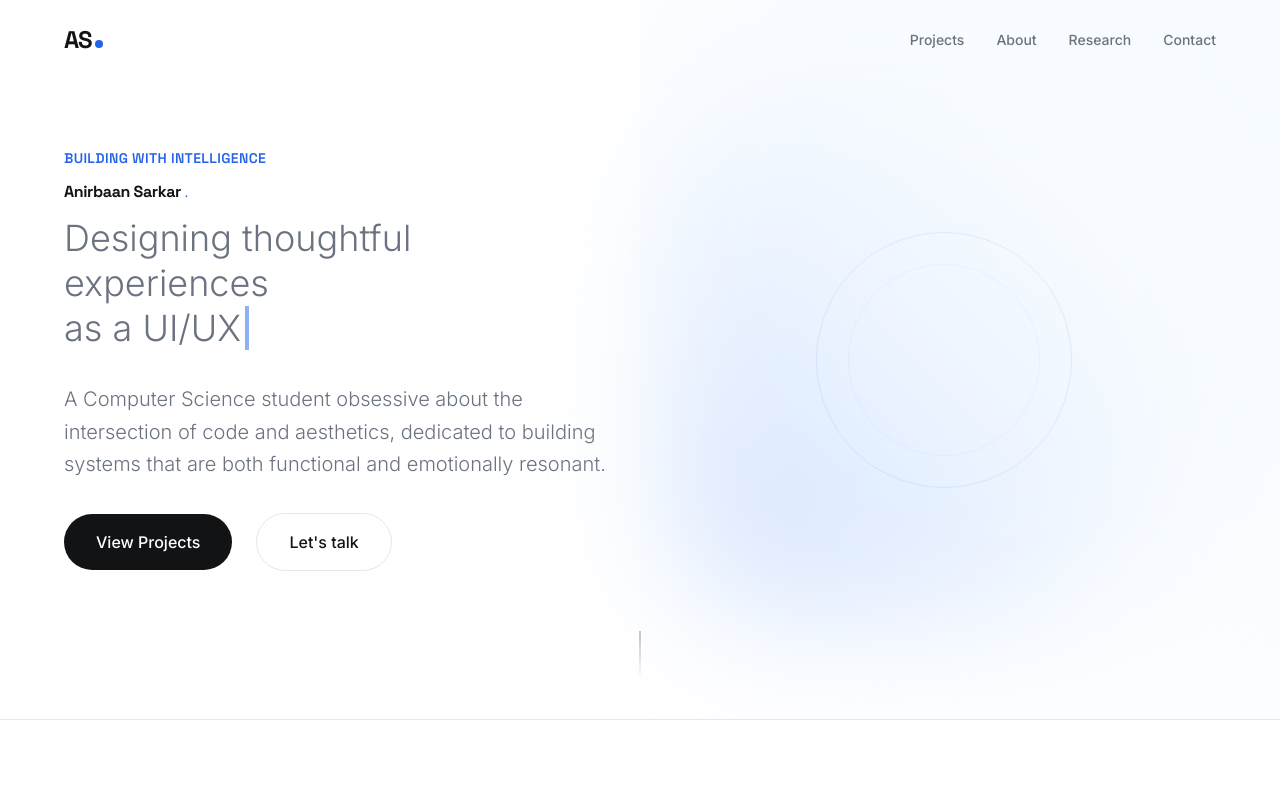
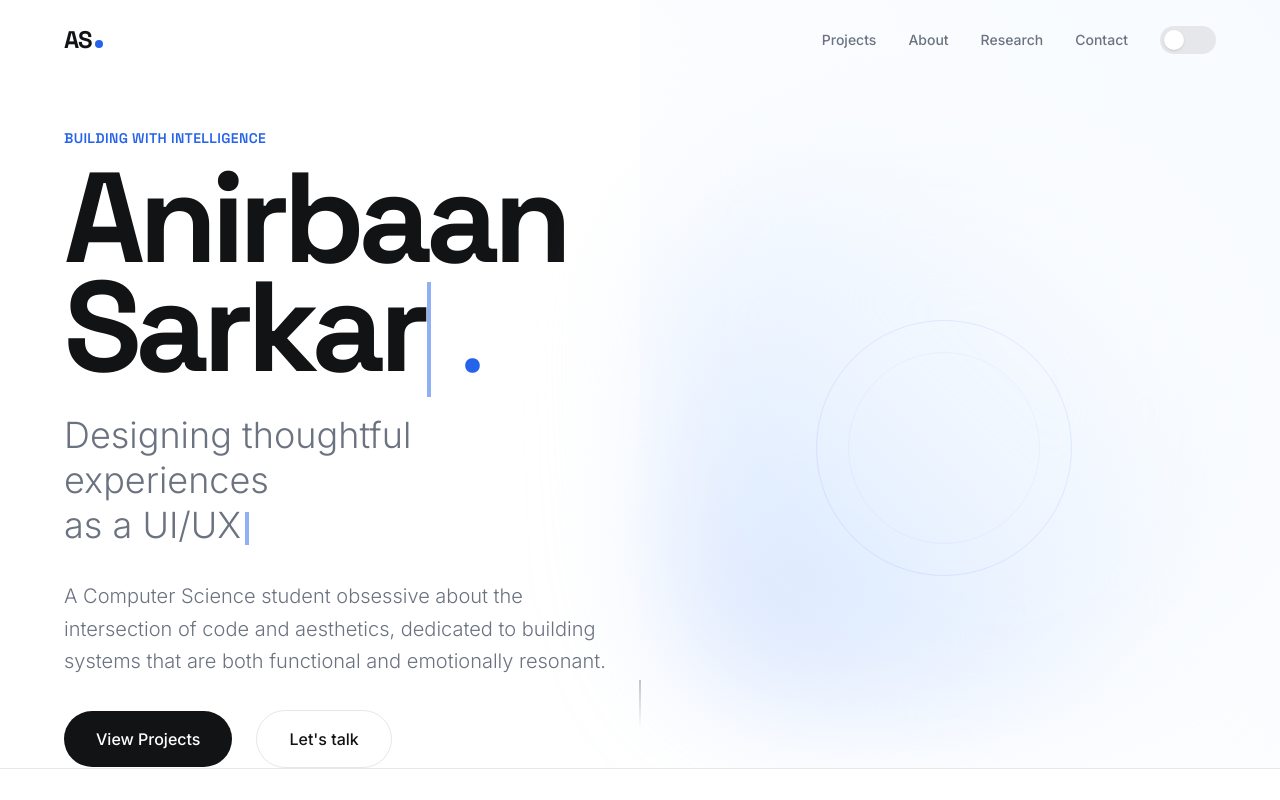
Before and after one commit to anonically22/portfolio1, a React (Vite) app: page / in a window 1280 px wide. Shown: the top 800 px of the page. Built offline with nearby package versions, Linux system fonts and the light colour scheme.

Commit message:
minor tweaks v3

```diff
--- a/src/components/Hero.jsx
+++ b/src/components/Hero.jsx
@@ -14,7 +14,7 @@ const Hero = () => {
       {/* Soft Background Accent */}
       <div className="absolute top-0 right-0 w-1/2 h-full bg-gradient-to-bl from-accent-light/50 to-transparent pointer-events-none" />
 
-      <div className="container relative z-10 grid lg:grid-cols-2 gap-16 items-center">
+      <div className="container relative z-10 grid lg:grid-cols-2 gap-16 items-center pt-24 md:pt-32">
         {/* Left: Content */}
         <motion.div
           initial={{ opacity: 0, x: -30 }}
@@ -31,10 +31,10 @@ const Hero = () => {
             >
               Building with intelligence
             </motion.p>
-            <h1 className="text-display-xl font-bold leading-none">
-              Anirbaan Sarkar <span className="text-accent-blue font-light">.</span>
+            <h1 className="text-[clamp(3rem,10vw,8.5rem)] font-bold leading-[0.85] tracking-tighter">
+              <TypingEffect words={["Anirbaan Sarkar"]} speed={100} loop={true} /> <span className="text-accent-blue font-light">.</span>
             </h1>
-            <div className="text-3xl md:text-4xl text-muted font-light leading-tight">
+            <div className="text-2xl md:text-4xl text-muted font-light leading-tight">
               Designing thoughtful experiences <br className="hidden md:block" />
               as <TypingEffect words={interests} />
             </div>
--- a/src/components/Navbar.jsx
+++ b/src/components/Navbar.jsx
@@ -1,5 +1,6 @@
 import { motion } from 'framer-motion';
 import { useState, useEffect } from 'react';
+import ThemeToggle from './ThemeToggle';
 
 const Navbar = () => {
   const [scrolled, setScrolled] = useState(false);
@@ -25,7 +26,7 @@ const Navbar = () => {
       animate={{ y: 0 }}
       transition={{ duration: 0.8, ease: [0.16, 1, 0.3, 1] }}
       className={`fixed top-0 left-0 right-0 z-50 transition-all duration-300 ${
-        scrolled ? 'bg-white/80 backdrop-blur-md border-b border-border py-4' : 'bg-transparent py-6'
+        scrolled ? 'bg-background/80 dark:bg-background/80 backdrop-blur-md border-b border-border py-4' : 'bg-transparent py-6'
       }`}
     >
       <div className="container flex justify-between items-center">
@@ -33,6 +34,7 @@ const Navbar = () => {
           AS<span className="w-2 h-2 rounded-full bg-accent-blue mt-2" />
         </a>
 
+        <div className="flex items-center gap-4 md:gap-8">
           <div className="hidden md:flex items-center gap-8">
             {navLinks.map((link) => (
               <a
@@ -45,11 +47,14 @@ const Navbar = () => {
             ))}
           </div>
 
-        <button className="md:hidden text-foreground">
+          <ThemeToggle />
+
+          <button className="md:hidden text-foreground p-1">
             <svg xmlns="http://www.w3.org/2000/svg" className="h-6 w-6" fill="none" viewBox="0 0 24 24" stroke="currentColor">
               <path strokeLinecap="round" strokeLinejoin="round" strokeWidth={2} d="M4 6h16M4 12h16m-7 6h7" />
             </svg>
           </button>
+        </div>
       </div>
     </motion.nav>
   );
--- a/src/components/Projects.jsx
+++ b/src/components/Projects.jsx
@@ -28,7 +28,7 @@ const Projects = () => {
               transition={{ duration: 0.8, delay: index * 0.1 }}
               className="group cursor-pointer"
             >
-              <div className="relative aspect-[16/10] bg-white rounded-2xl overflow-hidden shadow-sm border border-border group-hover:shadow-xl group-hover:-translate-y-2 transition-all duration-500">
+              <div className="relative aspect-[16/10] bg-white dark:bg-accent-light rounded-2xl overflow-hidden shadow-sm border border-border group-hover:shadow-xl group-hover:-translate-y-2 transition-all duration-500">
                 <div className="absolute inset-0 bg-gradient-to-br from-accent-blue/5 to-transparent opacity-0 group-hover:opacity-100 transition-opacity" />
                 <div className="absolute inset-0 flex items-center justify-center p-8">
                    {/* Placeholder for project image */}
--- a/src/components/Skills.jsx
+++ b/src/components/Skills.jsx
@@ -38,7 +38,7 @@ const Skills = () => {
                   <motion.div
                     key={skill}
                     whileHover={{ y: -5, borderColor: '#2563EB' }}
-                    className="p-5 bg-white border border-border rounded-2xl shadow-sm text-center flex flex-col items-center justify-center gap-3 transition-all group"
+                    className="p-5 bg-white dark:bg-accent-light border border-border rounded-2xl shadow-sm text-center flex flex-col items-center justify-center gap-3 transition-all group"
                   >
                     <div className="w-10 h-10 rounded-lg bg-accent-light flex items-center justify-center group-hover:bg-accent-blue/10 transition-colors">
                       <span className="text-foreground font-bold text-xs">{skill.substring(0, 2).toUpperCase()}</span>
--- /dev/null
+++ b/src/components/ThemeToggle.jsx
@@ -0,0 +1,45 @@
+import { useState, useEffect } from 'react';
+import { motion } from 'framer-motion';
+
+const ThemeToggle = () => {
+  const [isDark, setIsDark] = useState(false);
+
+  useEffect(() => {
+    // Check local storage or system preference
+    const savedTheme = localStorage.getItem('theme');
+    const prefersDark = window.matchMedia('(prefers-color-scheme: dark)').matches;
+
+    if (savedTheme === 'dark' || (!savedTheme && prefersDark)) {
+      setIsDark(true);
+      document.documentElement.classList.add('dark');
+    }
+  }, []);
+
+  const toggleTheme = () => {
+    if (isDark) {
+      document.documentElement.classList.remove('dark');
+      localStorage.setItem('theme', 'light');
+      setIsDark(false);
+    } else {
+      document.documentElement.classList.add('dark');
+      localStorage.setItem('theme', 'dark');
+      setIsDark(true);
+    }
+  };
+
+  return (
+    <button
+      onClick={toggleTheme}
+      className="relative w-14 h-7 bg-border dark:bg-accent-light rounded-full p-1 transition-colors duration-300 focus:outline-none group"
+      aria-label="Toggle theme"
+    >
+      <motion.div
+        animate={{ x: isDark ? 28 : 0 }}
+        transition={{ type: "spring", stiffness: 500, damping: 30 }}
+        className="w-5 h-5 bg-white dark:bg-foreground rounded-full shadow-sm flex items-center justify-center overflow-hidden"
+      />
+    </button>
+  );
+};
+
+export default ThemeToggle;
--- a/src/components/TypingEffect.jsx
+++ b/src/components/TypingEffect.jsx
@@ -1,6 +1,6 @@
 import { useState, useEffect } from 'react';
 
-const TypingEffect = ({ words, speed = 100, delay = 2000 }) => {
+const TypingEffect = ({ words, speed = 100, delay = 2000, loop = true }) => {
   const [currentWordIndex, setCurrentWordIndex] = useState(0);
   const [currentText, setCurrentText] = useState('');
   const [isDeleting, setIsDeleting] = useState(false);
@@ -10,6 +10,7 @@ const TypingEffect = ({ words, speed = 100, delay = 2000 }) => {
     const currentFullWord = words[currentWordIndex];
 
     if (isDeleting) {
+      if (!loop && currentWordIndex === words.length - 1) return;
       timer = setTimeout(() => {
         setCurrentText(currentFullWord.substring(0, currentText.length - 1));
         if (currentText === '') {
@@ -21,18 +22,19 @@ const TypingEffect = ({ words, speed = 100, delay = 2000 }) => {
       timer = setTimeout(() => {
         setCurrentText(currentFullWord.substring(0, currentText.length + 1));
         if (currentText === currentFullWord) {
+          if (!loop && currentWordIndex === words.length - 1) return;
           timer = setTimeout(() => setIsDeleting(true), delay);
         }
       }, speed);
     }
 
     return () => clearTimeout(timer);
-  }, [currentText, isDeleting, currentWordIndex, words, speed, delay]);
+  }, [currentText, isDeleting, currentWordIndex, words, speed, delay, loop]);
 
   return (
-    <span className="relative">
+    <span className="relative whitespace-pre-wrap">
       {currentText}
-      <span className="ml-1 border-r-4 border-accent-blue animate-pulse" />
+      <span className="inline-block w-[4px] h-[0.9em] bg-accent-blue ml-1 align-middle animate-pulse" />
     </span>
   );
 };
--- a/src/index.css
+++ b/src/index.css
@@ -19,6 +19,15 @@
   --font-size-display-md: 2.5rem;
 }
 
+/* Dark Theme Variables */
+.dark {
+  --color-background: #0a0a0a;
+  --color-foreground: #ffffff;
+  --color-muted: #9ca3af;
+  --color-border: #262626;
+  --color-accent-light: #171717;
+}
+
 @layer base {
   html {
     scroll-behavior: smooth;
@@ -30,18 +39,20 @@
     color: var(--color-foreground);
     font-family: var(--font-sans);
     overflow-x: hidden;
+    @apply transition-colors duration-300;
   }
 
   h1, h2, h3, h4, h5, h6 {
     font-family: var(--font-display);
     letter-spacing: -0.025em;
     color: var(--color-foreground);
+    @apply transition-colors duration-300;
   }
 }
 
 @layer components {
   .container {
-    max-width: 80rem; /* 7xl equivalent */
+    max-width: 80rem;
     margin-left: auto;
     margin-right: auto;
     padding-left: 1.5rem;
@@ -65,6 +76,11 @@
     backdrop-filter: blur(12px);
     border: 1px solid rgba(255, 255, 255, 0.2);
     box-shadow: 0 1px 2px 0 rgba(0, 0, 0, 0.05);
+  }
+
+  .dark .glass-light {
+    background-color: rgba(10, 10, 10, 0.7);
+    border: 1px solid rgba(255, 255, 255, 0.05);
   }
 
   .gradient-text {
@@ -106,6 +122,10 @@
   border-radius: 10px;
 }
 
+.dark ::-webkit-scrollbar-thumb {
+  background: #333;
+}
+
 ::-webkit-scrollbar-thumb:hover {
   background: var(--color-muted);
 }
```
Also changed, not shown: 1 other file (tests, documents, lock files or other folders). Lines whose indentation alone changed are shown as unchanged.
